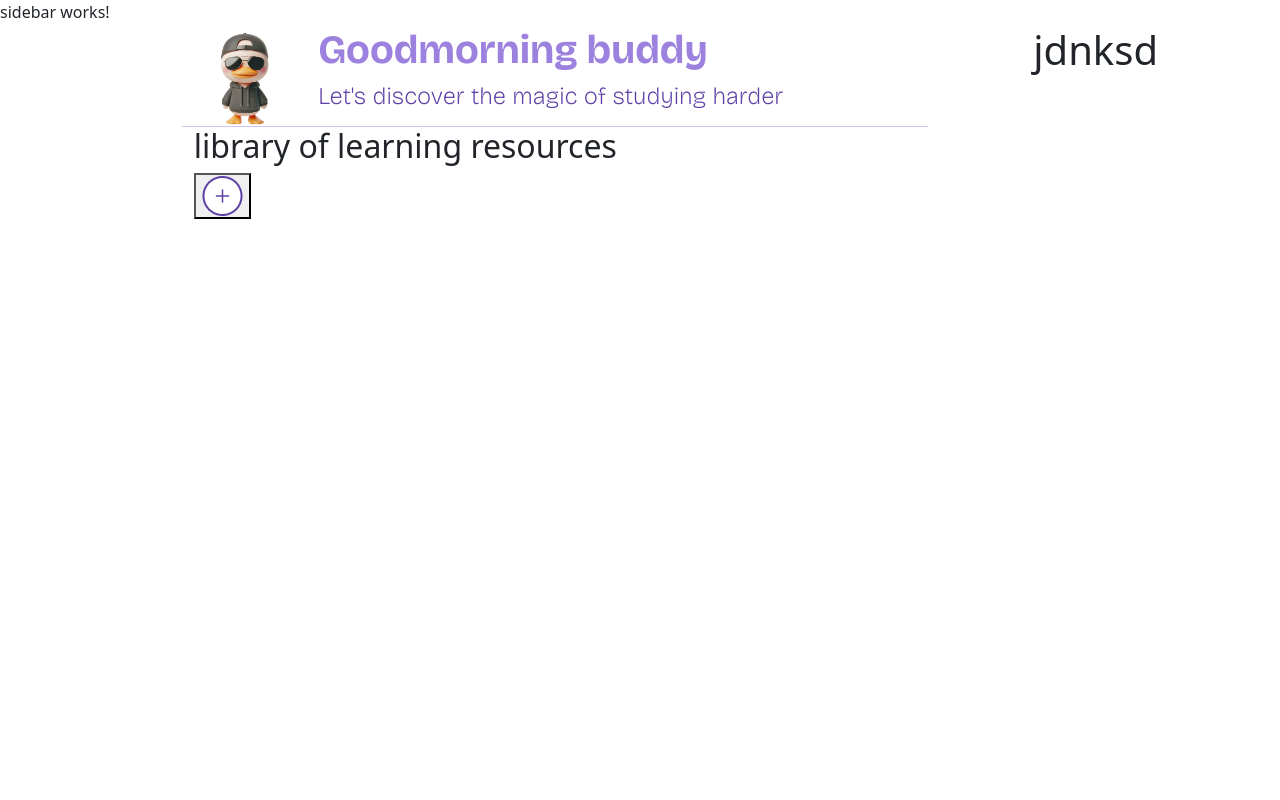
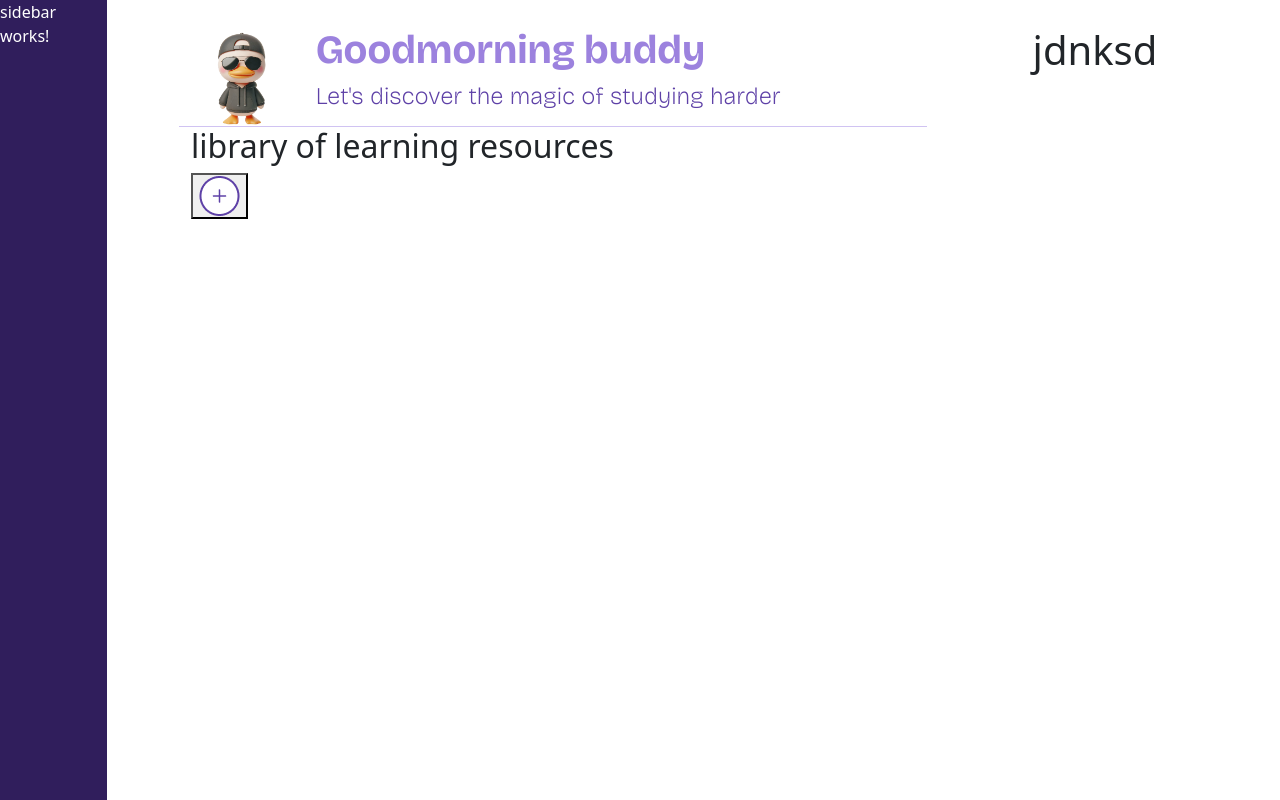
Before and after one commit to FabioB8a/StudyBuddy, an Angular app: page /dashboard in a window 1280 px wide. Built offline with nearby package versions, Linux system fonts and the light colour scheme.

Commit message:
Sidebar update

```diff
--- a/src/app/app.routes.ts
+++ b/src/app/app.routes.ts
@@ -1,8 +1,10 @@
 import { Routes } from '@angular/router';
 import {LandingPageComponent} from "./pages/landing-page/landing-page.component";
 import {DashboardPageComponent} from "./pages/dashboard-page/dashboard-page.component";
+import { FlashcardsPageComponent } from './pages/flashcards-page/flashcards-page.component';
 
 export const routes: Routes = [
   {path: '', component: LandingPageComponent},
   {path: 'dashboard', component: DashboardPageComponent},
+  {path: 'flashcards', component: FlashcardsPageComponent},
 ];
--- a/src/app/global/sidebar/sidebar.component.css
+++ b/src/app/global/sidebar/sidebar.component.css
@@ -0,0 +1,5 @@
+.content {
+    background-color: #301E5C;
+    height: 100vh;
+    color: white;
+  }
--- a/src/app/global/sidebar/sidebar.component.html
+++ b/src/app/global/sidebar/sidebar.component.html
@@ -1 +1,5 @@
-<p>sidebar works!</p>
+<div class="content">
+
+    <p>sidebar works!</p>
+
+</div>
--- a/src/app/pages/dashboard-page/dashboard-page.component.html
+++ b/src/app/pages/dashboard-page/dashboard-page.component.html
@@ -1,5 +1,10 @@
 <div class="layout">
+
+  <!-- Sidebar -->
+  <div class="col-1">
   <app-sidebar></app-sidebar>
+  </div>
+
   <div class="content col 5">
     <div class="container col-8">
       <div class="row underline-mark">
--- /dev/null
+++ b/src/app/pages/flashcards-page/flashcards-page.component.css
@@ -0,0 +1,32 @@
+.layout {
+    display: flex;
+  }
+
+  .content {
+    display: flex;
+    margin-left: 2%;
+    margin-right: 2%;
+    margin-top: 2%;
+  }
+  .underline-mark{
+    border-bottom: #D0C3F2 1px solid;
+  }
+  .title{
+    color: #9C82DE;
+    font-family: 'bricolage grotesque', sans-serif;
+    font-weight: bold;
+    font-size: 2.5em;
+  }
+  .subtitle-no-bold{
+    color: #5E41A7;
+    font-family: 'bricolage grotesque', sans-serif;
+    font-weight: 100;
+    font-size: 1.5em;
+  }
+
+
+  .blue-square {
+    width: 100%; /* Ocupa todo el ancho del contenedor */
+    height: 100vh; /* Ocupa toda la altura de la ventana del navegador */
+    background-color: blue; /* Color azul */
+  }
--- /dev/null
+++ b/src/app/pages/flashcards-page/flashcards-page.component.html
@@ -0,0 +1,14 @@
+<div class="layout">
+    <!-- Sidebar -->
+    <div class="col-1">
+        <app-sidebar></app-sidebar>
+    </div>
+
+    <app-topbar></app-topbar>
+
+
+    <div class="content col 5">
+
+
+    </div>
+</div>
```
Also changed, not shown: src/app/pages/flashcards-page/flashcards-page.component.ts (added, +19 -0 lines), 1 other file (tests, documents, lock files or other folders).
